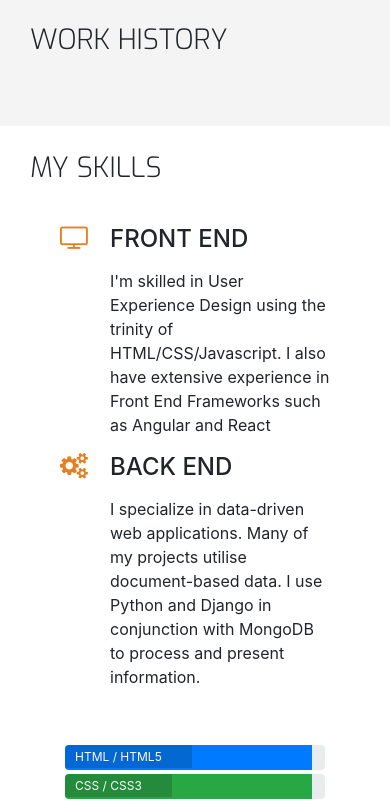
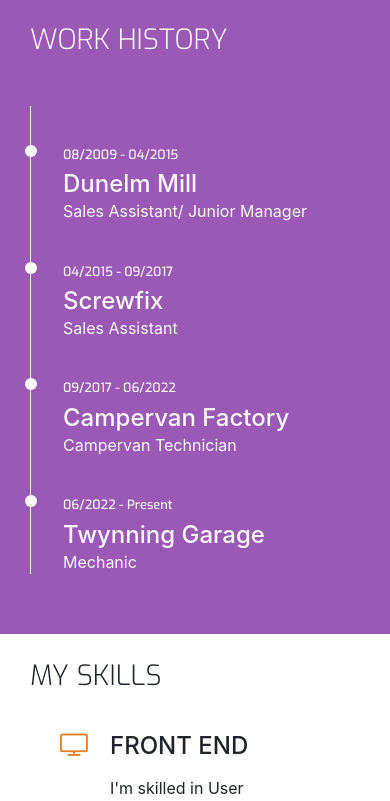
Before and after one commit to Thephelpster/UCD_RESUME, a plain HTML site: page resume.html in a window 390 px wide. Shown: the part 851-1652 px from the top of the page. Drawn offline with nearby package versions, Linux system fonts and the light colour scheme.

Commit message:
add timeline of previous jobs

```diff
--- a/assets/css/style.css
+++ b/assets/css/style.css
@@ -12,6 +12,10 @@
 
 .bg-color-personal-info {
     background-color: #f4f4f4;
+}
+
+.bg-color-work-history {
+    background-color: #9b59b6;
 }
 
 .ui-menu-color-home {
@@ -68,6 +72,24 @@ h4 {
 
 .inline-block {
     display: inline-block;
+}
+
+.row-table {
+    display: table;
+}
+
+.section-column {
+    display: table-cell;
+    padding: 0 30px 30px;
+    float: none;
+}
+
+.history-heading,
+.section-heading {
+    font-family: "Exo", sans-serif;
+    font-weight: 300;
+    margin-top: 25px;
+    margin-bottom: 40px;
 }
 
 /* Heading */
@@ -215,6 +237,42 @@ footer {
     padding: 20px;
 }
 
+/* Personal Info */
+
+.personal-info-item {
+    margin-bottom: 20px;
+    display: block;
+    clear: both;
+}
+
+.personal-info-item .key,
+.personal-info-item .value {
+    padding-right: 8px;
+    display: inline-block;
+}
+
+.personal-info-item .key p,
+.personal-info-item .value p {
+    margin: 0;
+}
+
+.personal-info-item .key {
+    width: 30%;
+    margin-right: 21px;
+    padding-top: 2px;
+    vertical-align: top;
+}
+
+.personal-info-item .key p {
+    font-weight: 700;
+}
+
+.personal-info-item .value {
+    position: relative;
+    width: 60%;
+}
+
+
 /* Three Reasons */
 
 .three-reasons-icon {
@@ -246,3 +304,51 @@ footer {
 .progress-section {
     margin: 40px 20px;
 }
+
+/* Work History */
+
+.history-heading {
+    color: #fafafa;
+    margin-bottom: 50px;
+}
+
+.timeline-item {
+    padding: 4em 2em 0em 2em;
+    position: relative;
+    color: #fafafa;
+    border-left: 1px solid;
+}
+
+.timeline-item p {
+    padding: 0;
+    margin: 0;
+}
+
+.timeline-item:before {
+    content: attr(data-dates);
+    position: absolute;
+    left: 2.5em;
+    top: 3em;
+    display: block;
+    font-family: "Exo", sans-serif;
+    font-weight: 500;
+    font-size: 0.8em;
+    padding: 0;
+    margin: 0;
+}
+
+.timeline-item:after {
+    width: 12px;
+    height: 12px;
+    display: block;
+    top: 2.4em;
+    position: absolute;
+    left: -6px;
+    border-radius: 12px;
+    content: '';
+    background: #fafafa;
+}
+
+.history-items {
+    margin-bottom: 30px;
+}
--- a/resume.html
+++ b/resume.html
@@ -47,12 +47,30 @@
     </header>
     <section class="container-fluid">
         <div class="row">
-            <div class="col-md-4 bg-color-personal-info section-column">
+            <div class="col-md-4 bg-color-work-history section-column">
                 <div class="row">
                     <div class="col-12">
-                        <h3 class="section-heading uppercase">
+                        <h3 class="history-heading uppercase">
                             Work History
                         </h3>
+                    </div>
+                </div>
+                <div class="history-items">
+                    <div class="timeline-item" data-dates="08/2009 - 04/2015">
+                        <h4>Dunelm Mill</h4>
+                        <p>Sales Assistant/ Junior Manager</p>
+                    </div>
+                    <div class="timeline-item" data-dates="04/2015 - 09/2017">
+                        <h4>Screwfix</h4>
+                        <p>Sales Assistant</p>
+                    </div>
+                    <div class="timeline-item" data-dates="09/2017 - 06/2022">
+                        <h4>Campervan Factory</h4>
+                        <p>Campervan Technician</p>
+                    </div>
+                    <div class="timeline-item" data-dates="06/2022 - Present">
+                        <h4>Twynning Garage</h4>
+                        <p>Mechanic</p>
                     </div>
                 </div>
             </div>
@@ -93,20 +111,20 @@
                 <div class="row progress-section">
                     <div class="col">
                         <div class="progress">
-                            <div class="progress-bar" role="progressbar" aria-valuenow="95" aria-valuemin="0" aria-valuemax="100" style="width:95%;">
-                                <span class="sr-only">95% complete</span>
+                            <div class="progress-bar" role="progressbar" aria-valuenow="90" aria-valuemin="0" aria-valuemax="100" style="width:90%;">
+                                <span class="sr-only">90% complete</span>
                             </div>
                             <span class="progress-type">HTML / HTML5</span>
                         </div>
                         <div class="progress">
-                            <div class="progress-bar bg-success" role="progressbar" aria-valuenow="95" aria-valuemin="0" aria-valuemax="100" style="width:95%;">
-                                <span class="sr-only">95% complete</span>
+                            <div class="progress-bar bg-success" role="progressbar" aria-valuenow="80" aria-valuemin="0" aria-valuemax="100" style="width:80%;">
+                                <span class="sr-only">80% complete</span>
                             </div>
                             <span class="progress-type">CSS / CSS3</span>
                         </div>
                         <div class="progress">
-                            <div class="progress-bar bg-info" role="progressbar" aria-valuenow="60" aria-valuemin="0" aria-valuemax="100" style="width:60%;">
-                                <span class="sr-only">60% complete</span>
+                            <div class="progress-bar bg-info" role="progressbar" aria-valuenow="70" aria-valuemin="0" aria-valuemax="100" style="width:70%;">
+                                <span class="sr-only">70% complete</span>
                             </div>
                             <span class="progress-type">JavaScript / jQuery</span>
                         </div>
```
